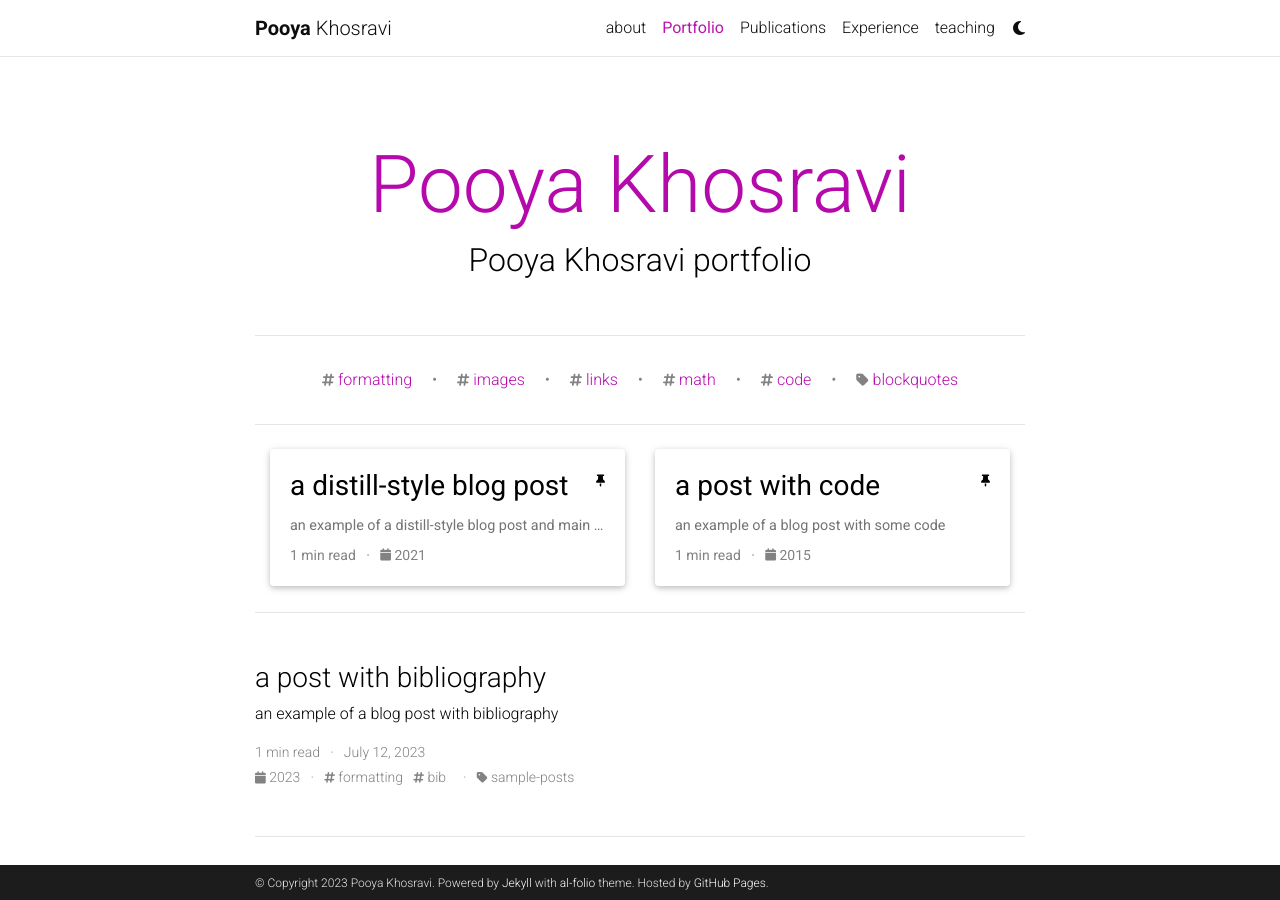
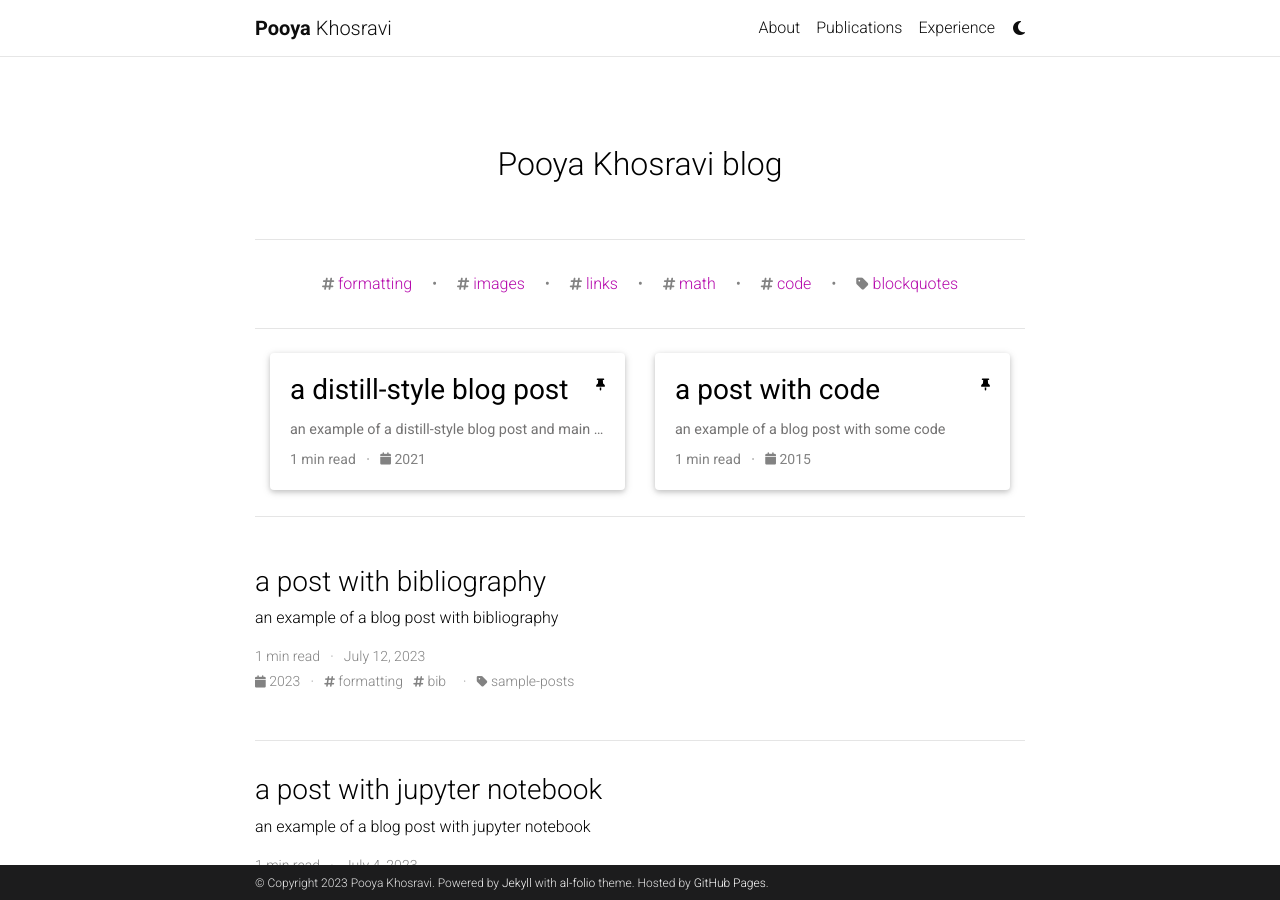
Before and after one commit to pooyakhosravi/pooyakhosravi.github.io, a Jekyll site: the page built from blog/index.html, in a window 1280 px wide and 900 px high. Built offline with Jekyll 4.4.1, drawn with Linux system fonts in a browser that asks for light colours; full-size pictures stand in for the smaller copies a plugin makes; the list of posts is cut into pages by our own code; comment, search, counter and statistics services are not loaded; a style sheet for code colours, icons or effects is not loaded.

Commit message:
hiding blog and teaching

```diff
--- a/_config.yml
+++ b/_config.yml
@@ -121,9 +121,9 @@
 # Blog
 # -----------------------------------------------------------------------------
 
-blog_name: Pooya Khosravi # blog_name will be displayed in your blog page
-blog_nav_title: Portfolio # your blog must have a title for it to be displayed in the nav bar
-blog_description: Pooya Khosravi portfolio
+blog_name: # blog_name will be displayed in your blog page
+blog_nav_title: # your blog must have a title for it to be displayed in the nav bar
+blog_description: Pooya Khosravi blog
 permalink: /blog/:year/:title/
 
 # Pagination
```
Also changed, not shown: _pages/about.md (+1 -1 lines), _pages/teaching.md (+2 -2 lines).
